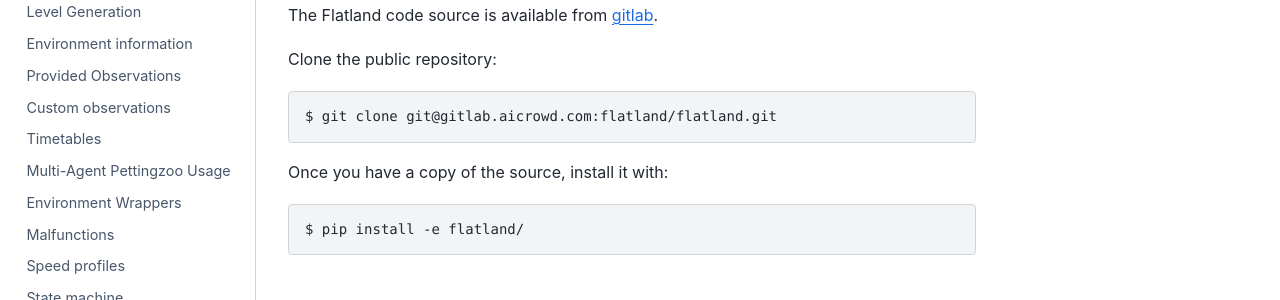
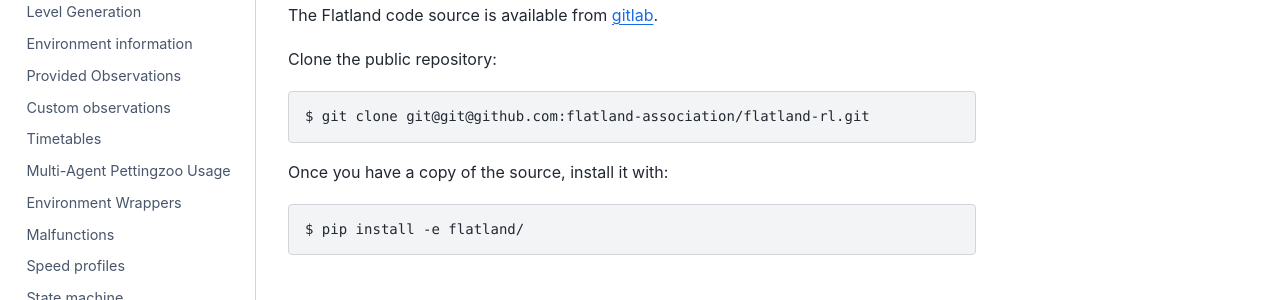
Before and after one commit to flatland-association/flatland-book, a Jupyter Book: the page built from getting-started/installation.md, in a window 1280 px wide and 1170 px high. Shown: the part 451-751 px from the top of the window. Built offline with Jupyter Book 1.0.4 settings and Sphinx 7.4.7 and the Sphinx Book theme 1.1.4, drawn with Linux system fonts in a browser that asks for light colours; pages that are not in the unit, such as notebooks, are missing from menus.

Commit message:
Replace gitlab.aicrowd.com/flatland/flatland-book by github.com/flatland-association/flatland-book.

````diff
--- a/getting-started/installation.md
+++ b/getting-started/installation.md
@@ -19,7 +19,7 @@ The Flatland code source is available from [gitlab](https://gitlab.aicrowd.com/f
 Clone the public repository:
 
 ```console
-$ git clone git@gitlab.aicrowd.com:flatland/flatland.git
+$ git clone git@git@github.com:flatland-association/flatland-rl.git
 ```
 
 Once you have a copy of the source, install it with:
````
Also changed, not shown: misc/contributing-code.md (+1 -1 lines), 1 other file.
